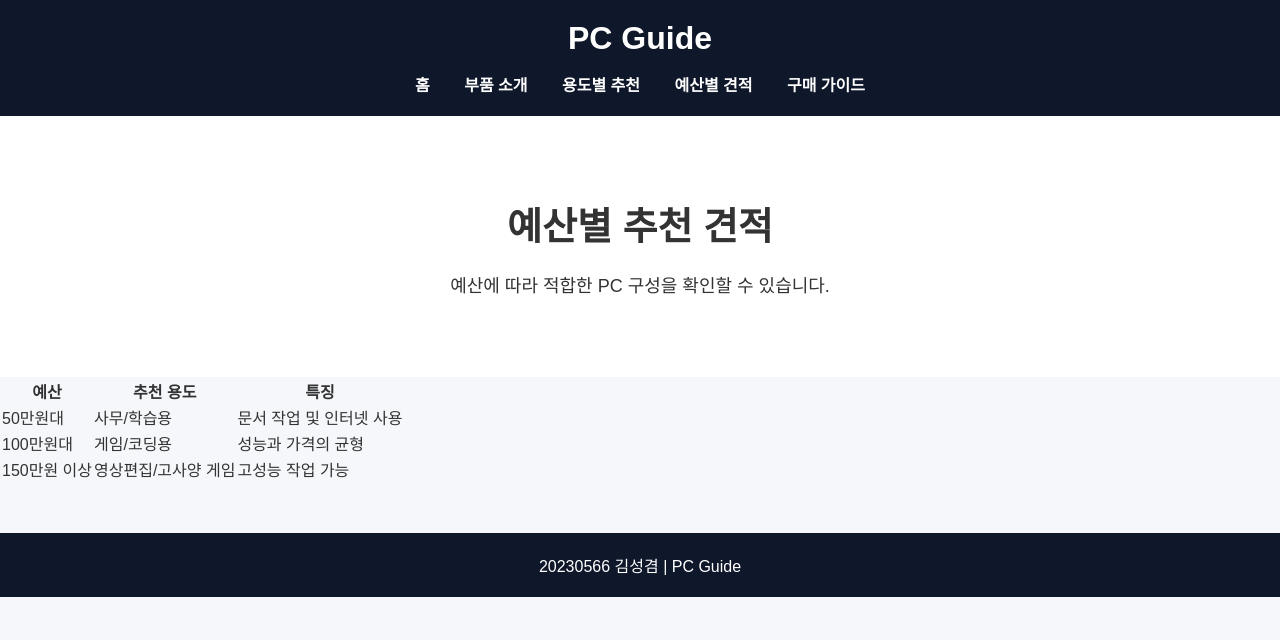
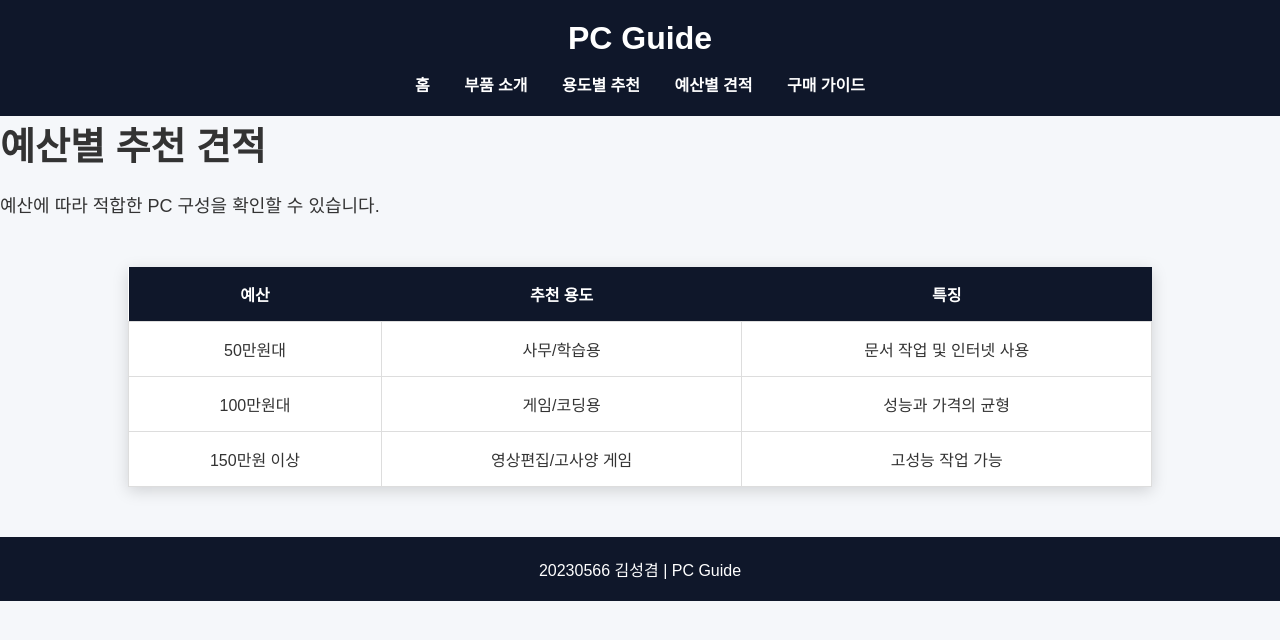
Before and after one commit to tjdrua454/pc-guide, a plain HTML site: page budget.html in a window 1280 px wide. Drawn offline with Linux system fonts and the light colour scheme.

Commit message:
Update style.css

```diff
--- a/style.css
+++ b/style.css
@@ -5,7 +5,7 @@
 }
 
 body{
-    font-family:'맑은 고딕',sans-serif;
+font-family:'맑은 고딕', sans-serif;
 background:#f5f7fa;
 color:#333;
 }
@@ -37,9 +37,7 @@ nav a{
 font-weight:bold;
 }
 
-nav a:hover{
-    color:#38bdf8;
-}
+nav a:hover
 
 .hero{
 text-align:center;
@@ -90,6 +88,32 @@ nav a:hover{
 padding:50px;
 }
 
+/* 예산별 견적 표 */
+
+.table-container{
+width:80%;
+margin:50px auto;
+}
+
+table{
+width:100%;
+border-collapse:collapse;
+background:white;
+box-shadow:0 4px 15px rgba(0,0,0,0.15);
+}
+
+th{
+background:#0f172a;
+color:white;
+padding:15px;
+}
+
+td{
+padding:15px;
+text-align:center;
+border:1px solid #ddd;
+}
+
 footer{
 background:#0f172a;
 color:white;
```
Lines whose indentation alone changed are shown as unchanged.
